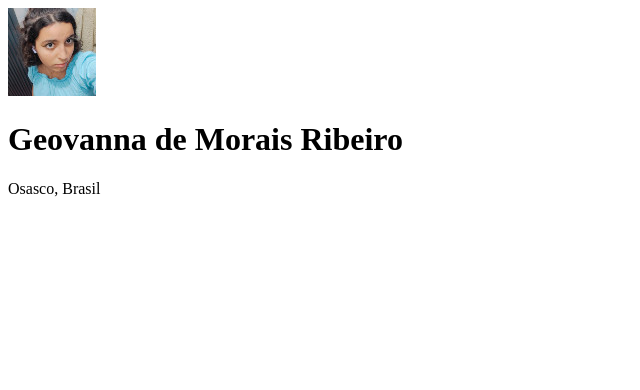
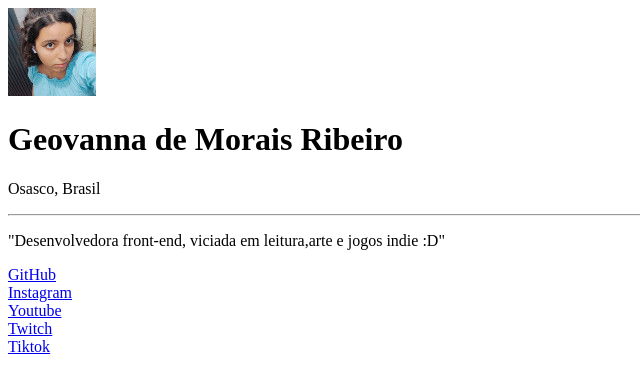
Before and after one commit to GeovannaMorais12BEMETI/Projeto--Meus-Links, a plain HTML site: page index.html in a window 1280 px wide. Shown: the whole page, without its empty margins (0-640 px from the left). Drawn offline with Linux system fonts and the light colour scheme.

Commit message:
termino do desenvolvimento do HTML

```diff
--- a/index.html
+++ b/index.html
@@ -9,7 +9,14 @@
     <div>
 <img src="./fotinha bonita.jpg" alt="imagem da criadora, Geovanna Morais :D">
         <h1>Geovanna de Morais Ribeiro</h1>
-        <p>Osasco, Brasil</p>
+        <p>Osasco, Brasil</p> <hr>
+
+        <p>"Desenvolvedora front-end, viciada em leitura,arte e jogos indie :D"</p>
+            <a href="https://github.com/GeovannaMorais12BEMETI" target="_blank">GitHub</a> <br>
+        <a href="https://www.instagram.com/hay_aylaa/" target="_blank">Instagram</a> <br>
+        <a href="https://www.youtube.com/@Hay_aylaa" target="_blank">Youtube</a> <br>
+        <a href="https://www.twitch.tv/Ayla_thecreative" target="_blank">Twitch</a> <br>
+<a href="https://www.tiktok.com/@ay_stalight" target="_blank">Tiktok</a> <br>
 
     </div>
 
```
